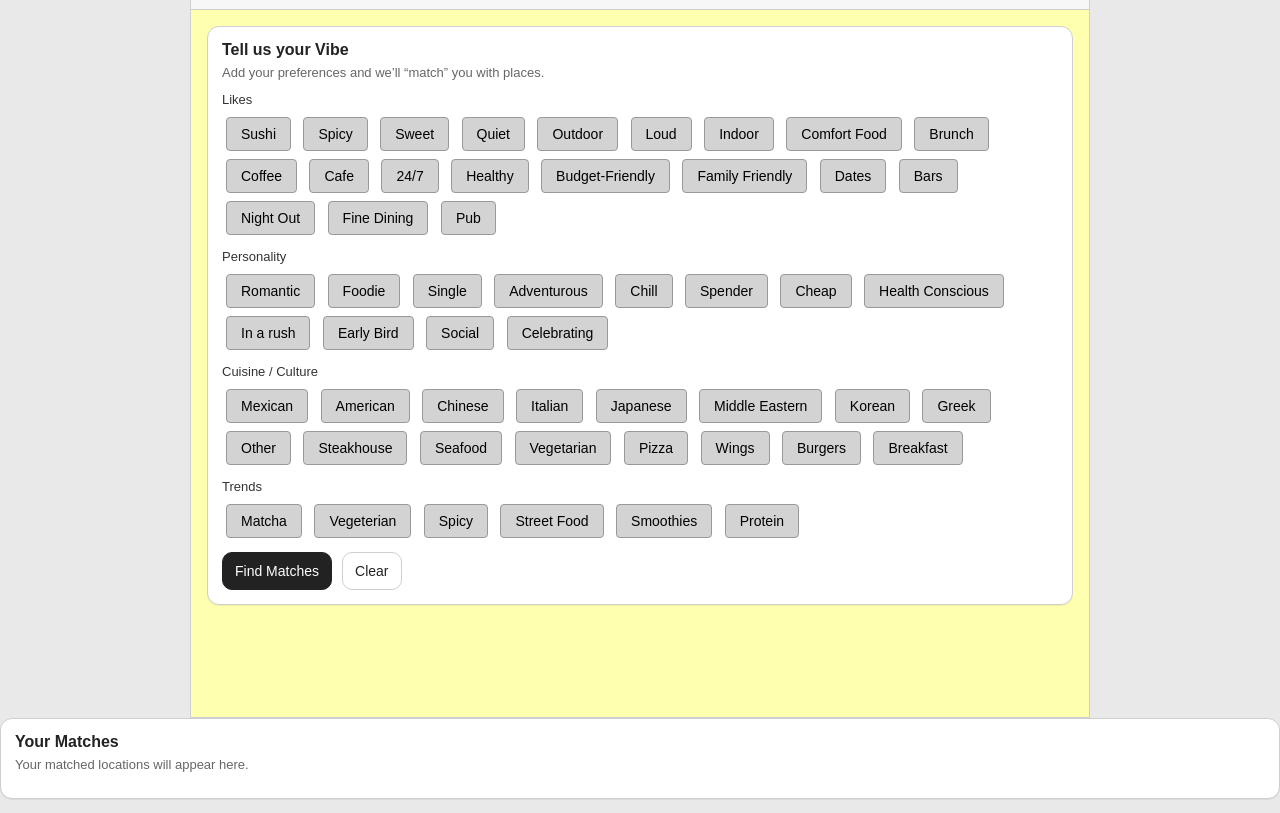
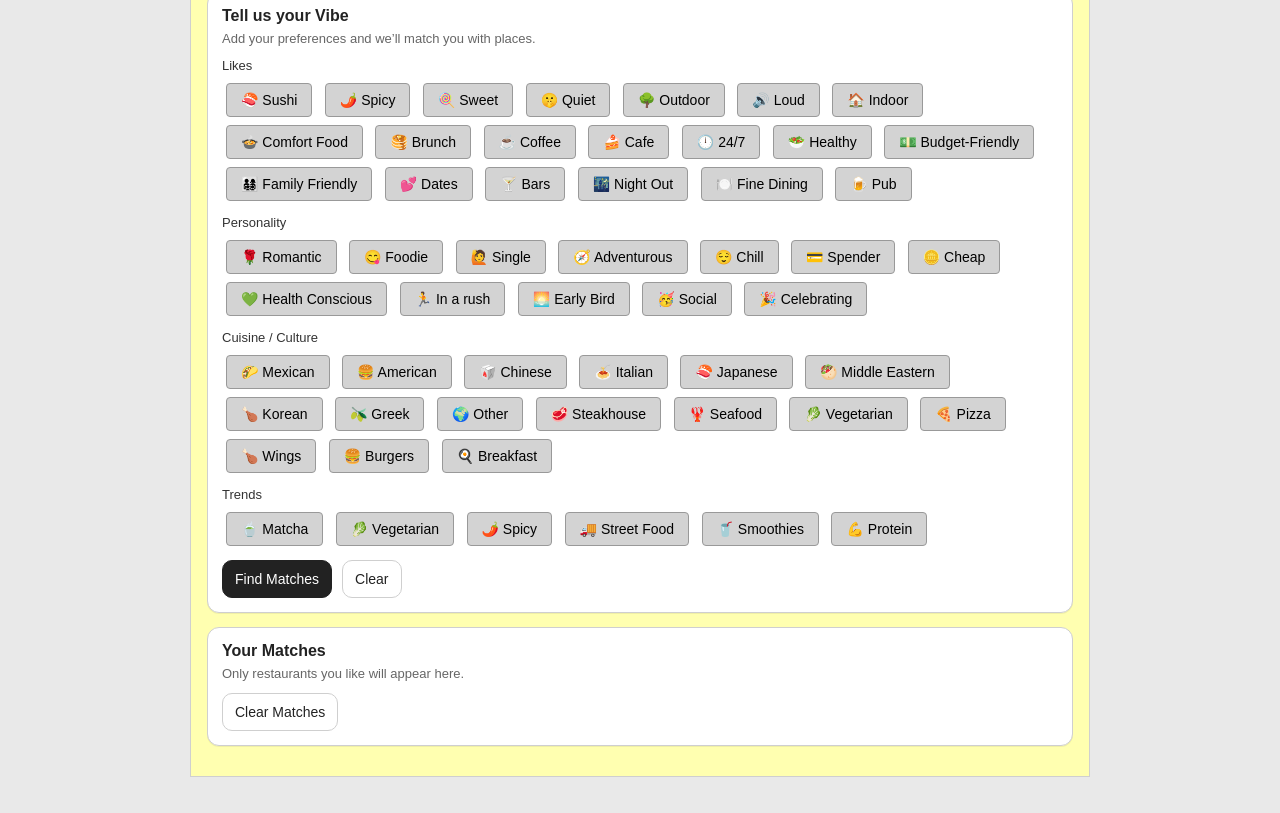
Before and after one commit to m10fifa15-beep/CMPSC_390_01, a website: page Sprint 2.5/matchmaker.html in a window 1280 px wide. Shown: the part 82-895 px from the top of the page. After the commit the page ends 859 px from the top, so only its background shows below. Drawn offline with Linux system fonts and the light colour scheme.

Commit message:
matchmaker html 5-4-26 sprint 2.5 update
Updated the matchmaker page layout, improved button labels, and added new sections for user preferences and match results.

```diff
--- a/Sprint 2.5/matchmaker.html
+++ b/Sprint 2.5/matchmaker.html
@@ -6,23 +6,26 @@
   <title>Location Matchmaker</title>
   <link rel="stylesheet" href="matchmaker.css" />
 </head>
+
+
 <body>
   <div class="background">
+
+
     <header class="top_nav">
       <div class="topnav__inner">
         <div class="logo">
           <a href="home.html">
-        <img src="lmm_logo.png" alt="Image of Logo" width="50px" height="50px">
+            <img src="lmm_logo.png" alt="TasteMatch Logo" width="50" height="50">
           </a>
         </div>
+
 
         <nav class="topnav">
           <a href="home.html">Home</a>
           <a href="addLocation.html">Add Location</a>
-      <a href="matchmaker.html">MatchMaker</a>
-      <a href="storepage.html">Leave a Location Rating</a>
+          <a href="matchmaker.html" class="active">MatchMaker</a>
           <a href="social_feed.html">Photo Album</a>
-      <a href="auth.html">Login/SignUp</a>
           <a class="topnav__link" href="#" id="navMatch">Match</a>
           <a class="topnav__link" href="#" id="navSaved">Saved</a>
         </nav>
@@ -30,188 +33,180 @@
     </header>
 
 
+    <main class="content">
 
 
-    <main class="content">
-
-      <!-- Preferences Form Card -->
       <section class="card">
         <h2 class="card__title">Tell us your Vibe</h2>
         <p class="muted">
-        Add your preferences and we’ll “match” you with places.
+          Add your preferences and we’ll match you with places.
         </p>
 
-<!--User Preferences Form Card -->
+
         <form id="prefsForm" class="form">
 
 
-<!-- Likes -->
           <div class="form__row">
             <label class="label">Likes</label>
             <div class="button-group" data-name="likes">
-
-
-<button type="button" class="pref-btn">Sushi</button>
-<button type="button" class="pref-btn">Spicy</button>
-<button type="button" class="pref-btn">Sweet</button>
-<button type="button" class="pref-btn">Quiet</button>
-<button type="button" class="pref-btn">Outdoor</button>
-<button type="button" class="pref-btn">Loud</button>
-<button type="button" class="pref-btn">Indoor</button>
-<button type="button" class="pref-btn">Comfort Food</button>
-<button type="button" class="pref-btn">Brunch</button>
-<button type="button" class="pref-btn">Coffee</button>
-<button type="button" class="pref-btn">Cafe</button>
-<button type="button" class="pref-btn">24/7</button>
-<button type="button" class="pref-btn">Healthy</button>
-<button type="button" class="pref-btn">Budget-Friendly</button>
-<button type="button" class="pref-btn">Family Friendly</button>
-<button type="button" class="pref-btn">Dates</button>
-<button type="button" class="pref-btn">Bars</button>
-<button type="button" class="pref-btn">Night Out</button>
-<button type="button" class="pref-btn">Fine Dining</button>
-<button type="button" class="pref-btn">Pub</button>
-
-
+              <button type="button" class="pref-btn">🍣 Sushi</button>
+              <button type="button" class="pref-btn">🌶️ Spicy</button>
+              <button type="button" class="pref-btn">🍭 Sweet</button>
+              <button type="button" class="pref-btn">🤫 Quiet</button>
+              <button type="button" class="pref-btn">🌳 Outdoor</button>
+              <button type="button" class="pref-btn">🔊 Loud</button>
+              <button type="button" class="pref-btn">🏠 Indoor</button>
+              <button type="button" class="pref-btn">🍲 Comfort Food</button>
+              <button type="button" class="pref-btn">🥞 Brunch</button>
+              <button type="button" class="pref-btn">☕ Coffee</button>
+              <button type="button" class="pref-btn">🍰 Cafe</button>
+              <button type="button" class="pref-btn">🕛 24/7</button>
+              <button type="button" class="pref-btn">🥗 Healthy</button>
+              <button type="button" class="pref-btn">💵 Budget-Friendly</button>
+              <button type="button" class="pref-btn">👨‍👩‍👧‍👦 Family Friendly</button>
+              <button type="button" class="pref-btn">💕 Dates</button>
+              <button type="button" class="pref-btn">🍸 Bars</button>
+              <button type="button" class="pref-btn">🌃 Night Out</button>
+              <button type="button" class="pref-btn">🍽️ Fine Dining</button>
+              <button type="button" class="pref-btn">🍺 Pub</button>
             </div>
           </div>
 
 
-<!-- Personality -->
           <div class="form__row">
             <label class="label">Personality</label>
             <div class="button-group" data-name="personality">
-
-
-
-
-<button type="button" class="pref-btn">Romantic</button>
-<button type="button" class="pref-btn">Foodie</button>
-<button type="button" class="pref-btn">Single</button>
-<button type="button" class="pref-btn">Adventurous</button>
-<button type="button" class="pref-btn">Chill</button>
-<button type="button" class="pref-btn">Spender</button>
-<button type="button" class="pref-btn">Cheap</button>
-<button type="button" class="pref-btn">Health Conscious</button>
-<button type="button" class="pref-btn">In a rush</button>
-<button type="button" class="pref-btn">Early Bird</button>
-<button type="button" class="pref-btn">Social</button>
-<button type="button" class="pref-btn">Celebrating</button>
-
-
-
-
-
-
+              <button type="button" class="pref-btn">🌹 Romantic</button>
+              <button type="button" class="pref-btn">😋 Foodie</button>
+              <button type="button" class="pref-btn">🙋 Single</button>
+              <button type="button" class="pref-btn">🧭 Adventurous</button>
+              <button type="button" class="pref-btn">😌 Chill</button>
+              <button type="button" class="pref-btn">💳 Spender</button>
+              <button type="button" class="pref-btn">🪙 Cheap</button>
+              <button type="button" class="pref-btn">💚 Health Conscious</button>
+              <button type="button" class="pref-btn">🏃 In a rush</button>
+              <button type="button" class="pref-btn">🌅 Early Bird</button>
+              <button type="button" class="pref-btn">🥳 Social</button>
+              <button type="button" class="pref-btn">🎉 Celebrating</button>
             </div>
           </div>
 
 
-<!-- Culture/Cuisine -->
           <div class="form__row">
             <label class="label">Cuisine / Culture</label>
             <div class="button-group" data-name="culture">
-
-
-<button type="button" class="pref-btn">Mexican</button>
-<button type="button" class="pref-btn">American</button>
-<button type="button" class="pref-btn">Chinese</button>
-<button type="button" class="pref-btn">Italian</button>
-<button type="button" class="pref-btn">Japanese</button>
-<button type="button" class="pref-btn">Middle Eastern</button>
-<button type="button" class="pref-btn">Korean</button>
-<button type="button" class="pref-btn">Greek</button>
-<button type="button" class="pref-btn">Other</button>
-<button type="button" class="pref-btn">Steakhouse</button>
-<button type="button" class="pref-btn">Seafood</button>
-<button type="button" class="pref-btn">Vegetarian</button>
-<button type="button" class="pref-btn">Pizza</button>
-<button type="button" class="pref-btn">Wings</button>
-<button type="button" class="pref-btn">Burgers</button>
-<button type="button" class="pref-btn">Breakfast</button>
-
-
+              <button type="button" class="pref-btn">🌮 Mexican</button>
+              <button type="button" class="pref-btn">🍔 American</button>
+              <button type="button" class="pref-btn">🥡 Chinese</button>
+              <button type="button" class="pref-btn">🍝 Italian</button>
+              <button type="button" class="pref-btn">🍣 Japanese</button>
+              <button type="button" class="pref-btn">🥙 Middle Eastern</button>
+              <button type="button" class="pref-btn">🍗 Korean</button>
+              <button type="button" class="pref-btn">🫒 Greek</button>
+              <button type="button" class="pref-btn">🌍 Other</button>
+              <button type="button" class="pref-btn">🥩 Steakhouse</button>
+              <button type="button" class="pref-btn">🦞 Seafood</button>
+              <button type="button" class="pref-btn">🥬 Vegetarian</button>
+              <button type="button" class="pref-btn">🍕 Pizza</button>
+              <button type="button" class="pref-btn">🍗 Wings</button>
+              <button type="button" class="pref-btn">🍔 Burgers</button>
+              <button type="button" class="pref-btn">🍳 Breakfast</button>
             </div>
           </div>
 
 
-<!-- Trends -->
           <div class="form__row">
             <label class="label">Trends</label>
             <div class="button-group" data-name="trends">
-
-
-<button type="button" class="pref-btn">Matcha</button>
-<button type="button" class="pref-btn">Vegeterian</button>
-<button type="button" class="pref-btn">Spicy</button>
-<button type="button" class="pref-btn">Street Food</button>
-<button type="button" class="pref-btn">Smoothies</button>
-<button type="button" class="pref-btn">Protein</button>
-
-
-
-
+              <button type="button" class="pref-btn">🍵 Matcha</button>
+              <button type="button" class="pref-btn">🥬 Vegetarian</button>
+              <button type="button" class="pref-btn">🌶️ Spicy</button>
+              <button type="button" class="pref-btn">🚚 Street Food</button>
+              <button type="button" class="pref-btn">🥤 Smoothies</button>
+              <button type="button" class="pref-btn">💪 Protein</button>
             </div>
           </div>
 
-<!-- Form Action Buttons -->
+
+          <input type="hidden" name="category" value="">
+          <input type="hidden" name="price" value="">
+
+
           <div class="actions">
             <button class="btn" type="submit">Find Matches</button>
             <button class="btn btn--ghost" type="button" id="btnClear">Clear</button>
           </div>
 
+
         </form>
       </section>
 
-<!-- Saved Places Panel (Hidden by Default) -->
+
       <section class="card" id="savedPanel" style="display:none;">
         <h2 class="card__title">Your Saved Places</h2>
-        <p class="muted">Likes are saved on this browser (localStorage).</p>
+        <p class="muted">Likes are saved on this browser.</p>
 
-        <!-- List of Saved Places -->
+
         <div id="savedList" class="list"></div>
 
-        <!-- Clear Saved Button -->
+
         <div class="actions">
-          <button class="btn btn--danger" id="btnClearSaved" type="button">Clear Saved</button>
+          <button class="btn btn--danger" id="btnClearSaved" type="button">
+            Clear Saved
+          </button>
         </div>
       </section>
+
+
+<!--updated the matches announcment section on 4-24-26-->
+<section class="card" id="resultsPanel">
+  <h2 class="card__title">Your Matches</h2>
+  <p class="muted">Only restaurants you like will appear here.</p>
+
+
+  <div class="actions">
+    <button class="btn btn--ghost" id="btnClearMatches" type="button">
+      Clear Matches
+    </button>
+  </div>
+
+
+  <div id="resultsList" class="list"></div>
+</section>
+<!-- end of matches announcement section -->
+
+
+
+
     </main>
 
 
-    <!-- Match Result Modal / "Swipe" Popup -->
     <div class="modal" id="matchModal" aria-hidden="true">
-
-      <!-- Background Overlay -->
       <div class="modal__overlay" id="modalOverlay"></div>
 
-      <!-- Modal Content Box -->
+
       <div class="modal__box" role="dialog" aria-modal="true" aria-labelledby="modalTitle">
-
-        <!-- Modal Header -->
         <div class="modal__header">
           <h3 id="modalTitle" class="modal__title">Your Match</h3>
           <button class="iconbtn" id="btnCloseModal" aria-label="Close">✕</button>
         </div>
 
-        <!-- Modal Body-->
+
         <div class="modal__body">
           <div class="place">
-
-            <!-- Place Title & Price -->
             <div class="place__top">
               <h3 class="place__name" id="placeName">Place Name</h3>
               <span class="pill" id="placePrice">$$</span>
             </div>
 
-            <!-- City/Category -->
+
             <div class="place__meta" id="placeMeta">Category • City</div>
-            <!-- Description -->
             <p class="place__desc" id="placeDesc">Description</p>
+
 
             <div class="tags" id="placeTags"></div>
 
-            <!-- Match Score -->
+
             <div class="matchrow">
               <span class="muted">Match Score:</span>
               <strong id="matchScore">0</strong>
@@ -219,7 +214,7 @@
           </div>
         </div>
 
-        <!-- Footer Buttons -->
+
         <div class="modal__footer">
           <button class="btn btn--ghost" id="btnPass" type="button">Pass</button>
           <button class="btn" id="btnLike" type="button">Like</button>
@@ -230,16 +225,7 @@
 
   </div>
 
- <!--USER OUTPUT-->
-  <section class="card" id="resultsPanel">
-  <h2 class="card__title">Your Matches</h2>
-  <p class="muted">Your matched locations will appear here.</p>
 
-  <!-- User's Match Results -->
-  <div id="resultsList" class="list"></div>
-</section>
-
-<!-- JavaScript Logic -->
   <script src="matchmaker.js"></script>
 </body>
 </html>
```
Lines whose indentation alone changed are shown as unchanged.
